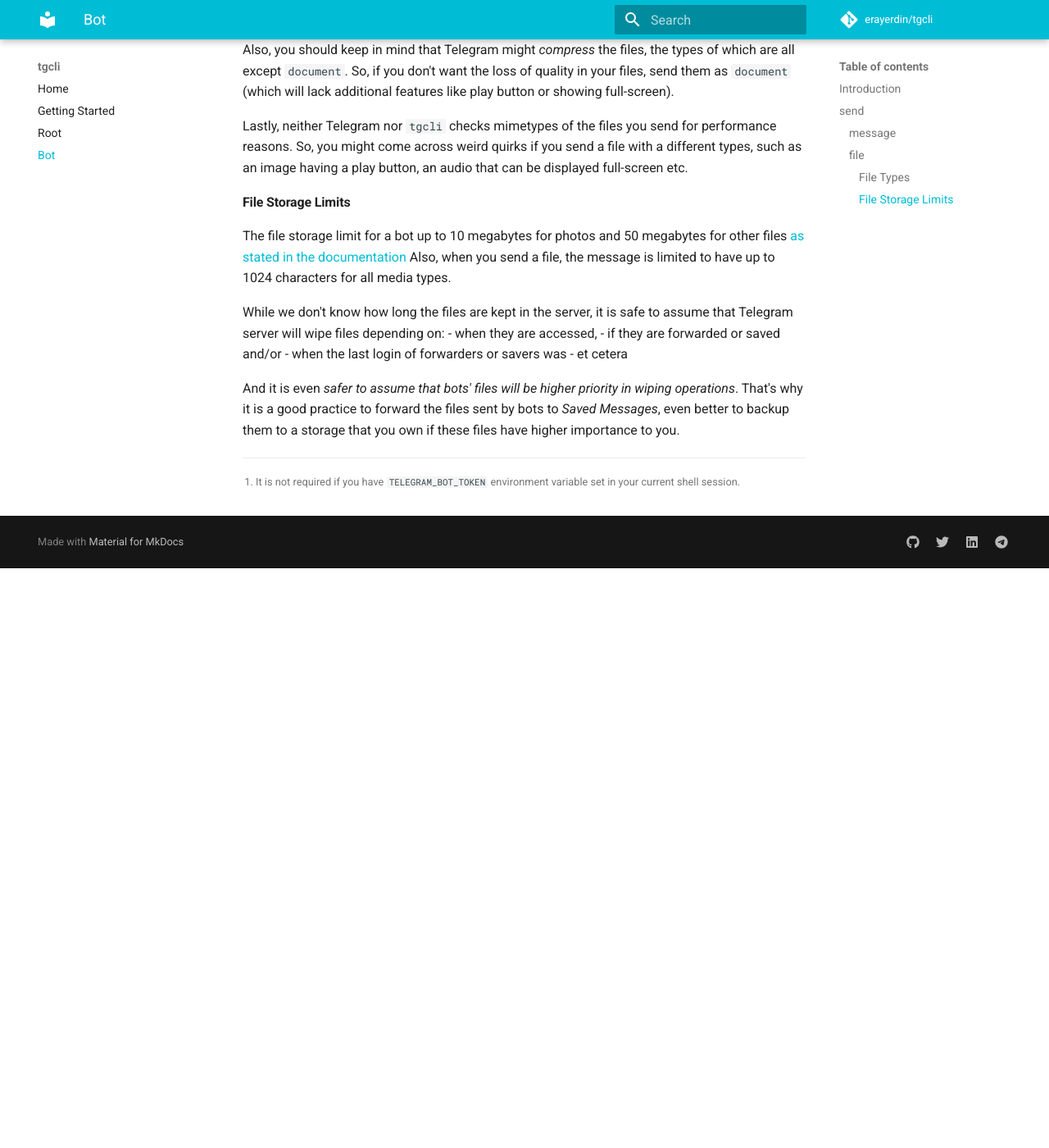
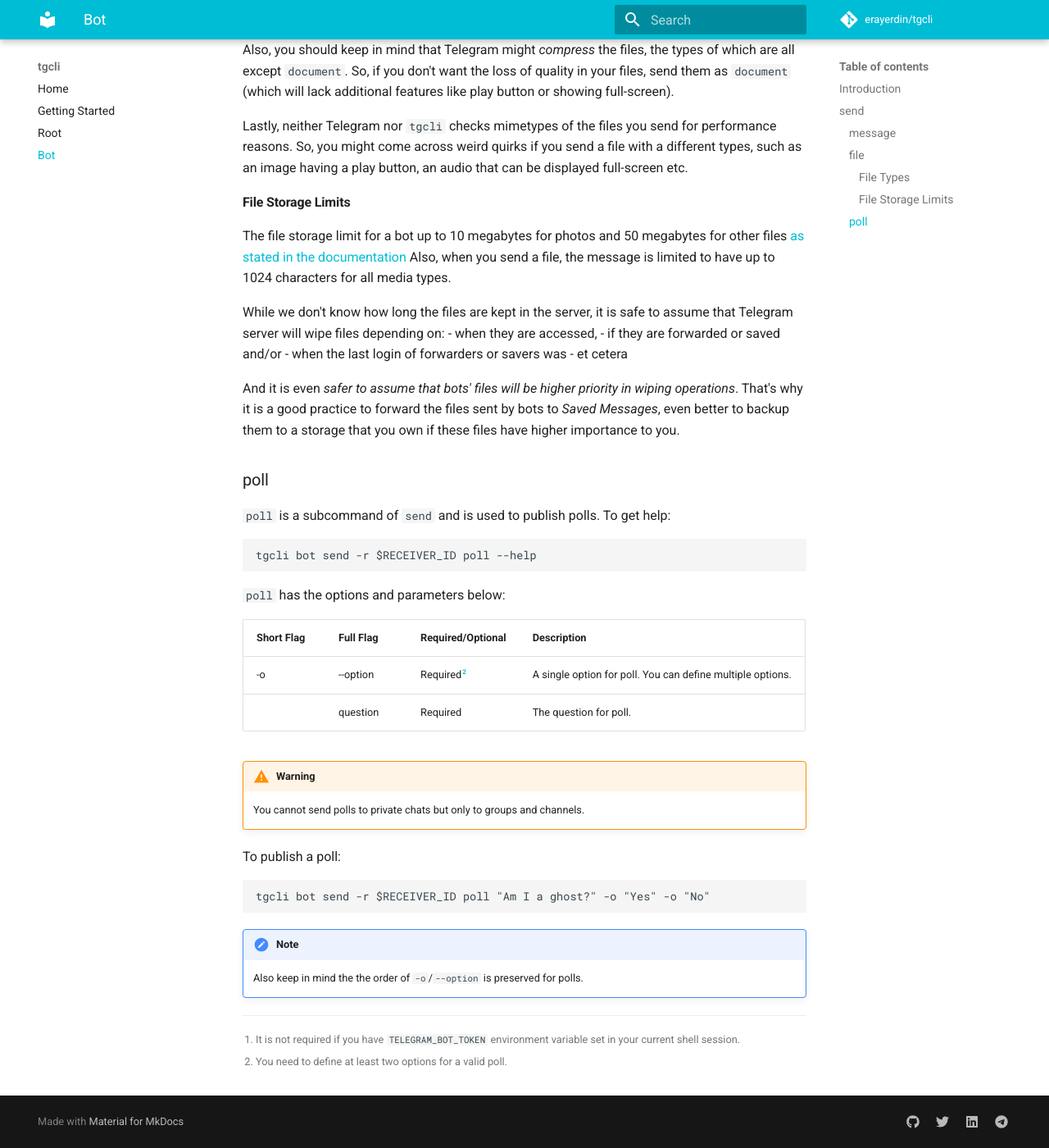
Before and after one commit to erayerdin/tgcli, an MkDocs documentation site: the page built from docs/bot.md, in a window 1280 px wide and 1400 px high, scrolled down 3092 px. Shown: the whole window at 82% size. Built offline with MkDocs 1.6.1 and Material for MkDocs 9.7.7, drawn with Linux system fonts in a browser that asks for light colours; comment, search, counter and statistics services are not loaded; before the commit the page ends 3785 px from its top, so only the background shows below that.

Commit message:
updated bot docs and added polls section to it

```diff
--- a/docs/bot.md
+++ b/docs/bot.md
@@ -151,3 +151,28 @@
 wiping operations*. That's why it is a good practice to forward the files sent
 by bots to *Saved Messages*, even better to backup them to a storage that you
 own if these files have higher importance to you.
+
+### poll
+
+`poll` is a subcommand of `send` and is used to publish polls. To get help:
+
+    tgcli bot send -r $RECEIVER_ID poll --help
+
+`poll` has the options and parameters below:
+
+Short Flag | Full Flag | Required/Optional | Description
+--- | --- | --- | ---
+-o | --option | Required[^2] | A single option for poll. You can define multiple options.
+ | question | Required | The question for poll.
+
+!!! warning
+    You cannot send polls to private chats but only to groups and channels.
+
+To publish a poll:
+
+    tgcli bot send -r $RECEIVER_ID poll "Am I a ghost?" -o "Yes" -o "No"
+
+!!! note
+    Also keep in mind the the order of `-o`/`--option` is preserved for polls.
+
+[^2]: You need to define at least two options for a valid poll.
```
Also changed, not shown: CHANGELOG.md (+4 -0 lines).
